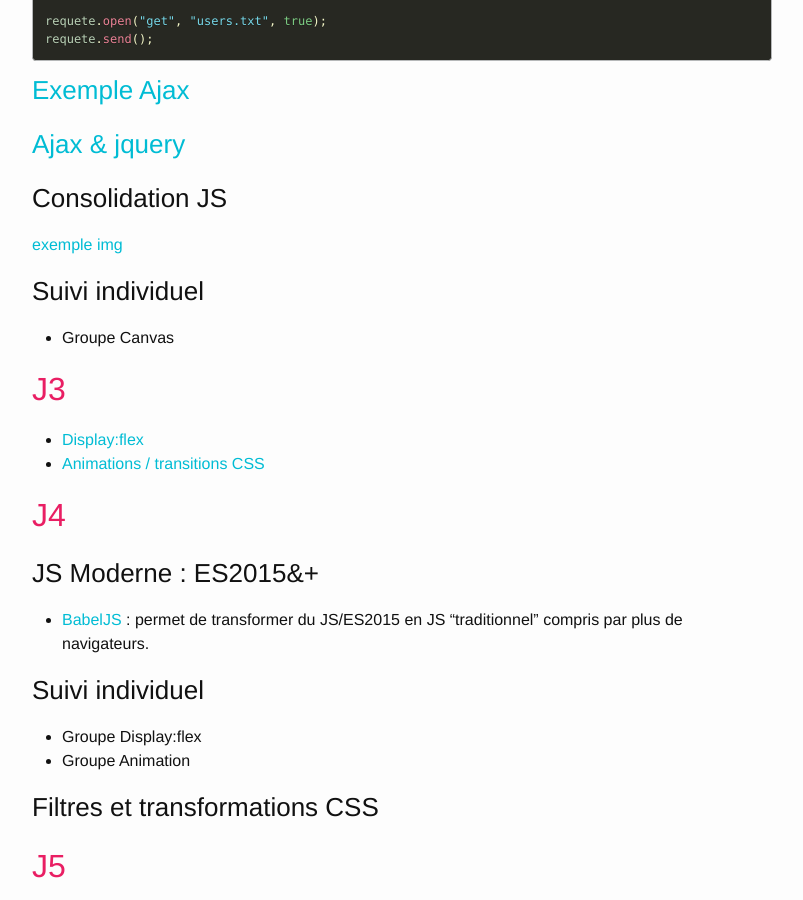
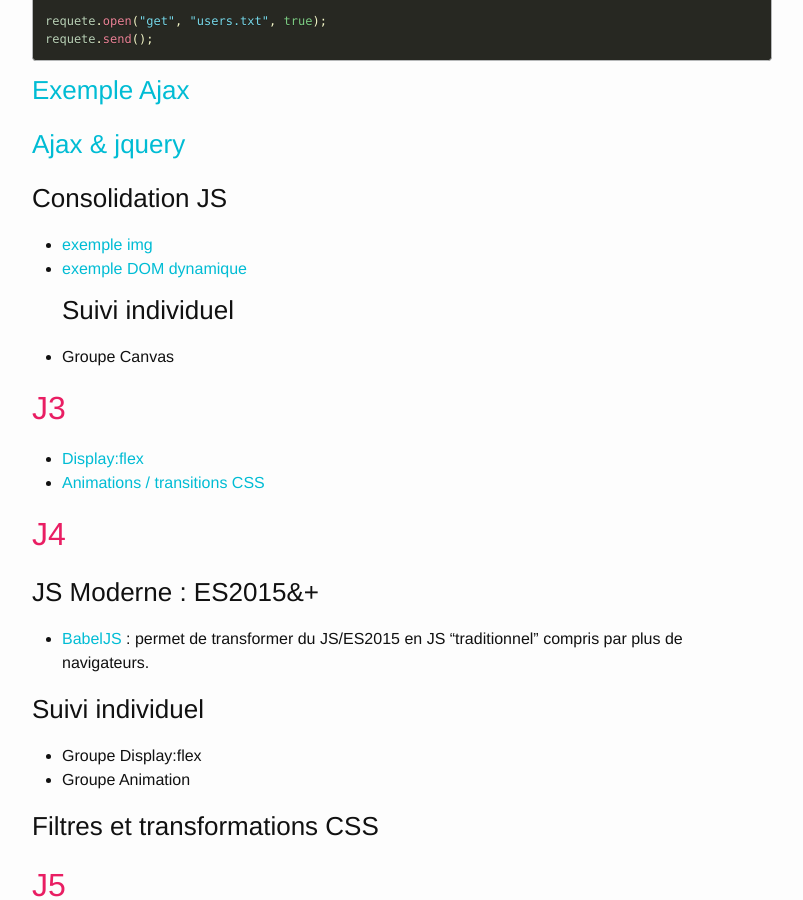
Before and after one commit to cappert/support, a Jekyll site: the page built from _posts/2016-09-26-semaine13.md, in a window 1280 px wide and 900 px high, scrolled down 3166 px. Shown: the whole window, without its empty margins (238-1041 px from the left). Built offline with Jekyll 4.4.1, drawn with Linux system fonts in a browser that asks for light colours; emoji names are drawn with the system emoji font.

```diff
--- a/_posts/2016-09-26-semaine13.md
+++ b/_posts/2016-09-26-semaine13.md
@@ -165,8 +165,8 @@
 
 ### Consolidation JS
 
-[exemple img](https://gist.github.com/rxlabz/a43eca7391a168cada282d2880353a59)
-
+- [exemple img](https://gist.github.com/rxlabz/a43eca7391a168cada282d2880353a59)
+- [exemple DOM dynamique](https://gist.github.com/rxlabz/95fd8561ede0f370fc0b45097bad581e)
 ### Suivi individuel
 - Groupe Canvas
 
```
